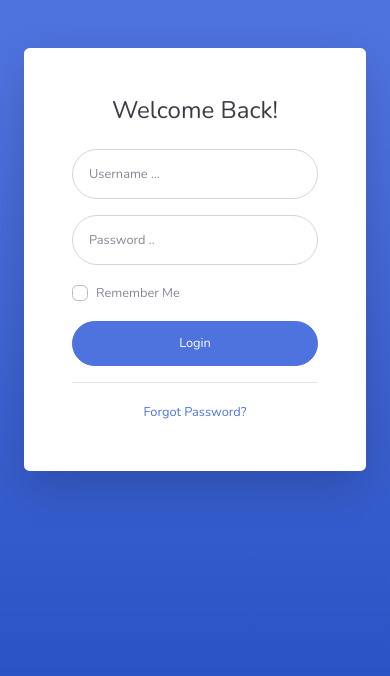
After one commit to Nisaa112/Buku-Tamu-tugas, a PHP site: page /login.php in a window 390 px wide. The commit adds this page. Shown: the top 676 px of the page. Run offline with PHP 8.4, Linux system fonts and the light colour scheme.

Commit message:
manambahkan halaman dan fitur login tanpa session

```diff
--- a/laporan.php
+++ b/laporan.php
@@ -1,6 +1,7 @@
 
 <?php
 include_once('templates/header.php');
+include_once('function.php')
 ?>
 
 <!-- begin page content -->
--- /dev/null
+++ b/login.php
@@ -0,0 +1,130 @@
+<?php
+require 'koneksi.php';
+if (isset($_POST['login'])) {
+    $username = $_POST['username'];
+    $password = $_POST['password'];
+
+    $result = mysqli_query($koneksi, "SELECT * FROM users WHERE username = '$username'");
+
+    // cek apakah ada username
+    if(mysqli_num_rows($result) === 1) {
+
+        // cek apakah password nya benar
+        $row = mysqli_fetch_assoc($result);
+
+        if(password_verify($password, $row['password'])) {
+
+            // login berhasil
+            header("Location: index.php");
+            exit;
+        }
+    }
+
+    $error = true;
+}
+?>
+
+<!DOCTYPE html>
+<html lang="en">
+
+<head>
+
+    <meta charset="utf-8">
+    <meta http-equiv="X-UA-Compatible" content="IE=edge">
+    <meta name="viewport" content="width=device-width, initial-scale=1, shrink-to-fit=no">
+    <meta name="description" content="">
+    <meta name="author" content="">
+
+    <title>SB Admin 2 - Login</title>
+
+    <!-- Custom fonts for this template-->
+    <link href="assets/vendor/fontawesome-free/css/all.min.css" rel="stylesheet" type="text/css">
+    <link
+        href="https://fonts.googleapis.com/css?family=Nunito:200,200i,300,300i,400,400i,600,600i,700,700i,800,800i,900,900i"
+        rel="stylesheet">
+
+    <!-- Custom styles for this template-->
+    <link href="assets/css/sb-admin-2.min.css" rel="stylesheet">
+
+</head>
+
+<body class="bg-gradient-primary">
+
+    <div class="container">
+
+    <?php
+    if(isset($error)) : ?>
+    <div class="alert alert-danger mt-3" role="alert">
+        Username atau password salah!
+    </div>
+    <?php
+    endif;
+    ?>
+
+        <!-- Outer Row -->
+        <div class="row justify-content-center">
+
+            <div class="col-xl-10 col-lg-12 col-md-9">
+
+                <div class="card o-hidden border-0 shadow-lg my-5">
+                    <div class="card-body p-0">
+                        <!-- Nested Row within Card Body -->
+                        <div class="row">
+                            <div class="col-lg-6 d-none d-lg-block bg-login-image">
+                                <img src="assets/images/login-page.png" alt="">
+                            </div>
+                            <div class="col-lg-6">
+                                <div class="p-5">
+                                    <div class="text-center">
+                                        <h1 class="h4 text-gray-900 mb-4">Welcome Back!</h1>
+                                    </div>
+                                    <form method="post" action="" class="user">
+                                        <div class="form-group">
+                                            <input type="text" class="form-control form-control-user"
+                                                id="username" name="username"
+                                                placeholder="Username ...">
+                                        </div>
+                                        <div class="form-group">
+                                            <input type="password" class="form-control form-control-user"
+                                                id="password" name="password" placeholder="Password ..">
+                                        </div>
+                                        <div class="form-group">
+                                            <div class="custom-control custom-checkbox small">
+                                                <input type="checkbox" class="custom-control-input" id="remember" name="remember">
+                                                <label class="custom-control-label" for="customCheck">Remember
+                                                    Me</label>
+                                            </div>
+                                        </div>
+                                        <button type="submit" name="login" class="btn btn-primary btn-user btn-block">
+                                            Login
+                                        </button>
+                                    </form>
+                                    <hr>
+                                    <div class="text-center">
+                                        <a class="small" href="forgot-password.html">Forgot Password?</a>
+                                    </div>
+                                </div>
+                            </div>
+                        </div>
+                    </div>
+                </div>
+
+            </div>
+
+        </div>
+
+    </div>
+
+    <!-- Bootstrap core JavaScript-->
+    <script src="assets/vendor/jquery/jquery.min.js"></script>
+    <script src="assets/vendor/bootstrap/js/bootstrap.bundle.min.js"></script>
+
+    <!-- Core plugin JavaScript-->
+    <script src="assets/vendor/jquery-easing/jquery.easing.min.js"></script>
+
+    <!-- Custom scripts for all pages-->
+    <script src="assets/js/sb-admin-2.min.js"></script>
+
+</body>
+
+</html>
```
